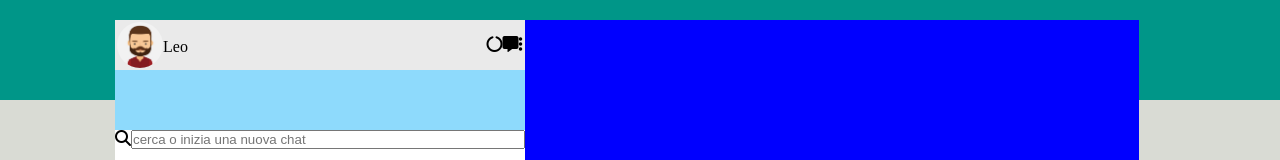
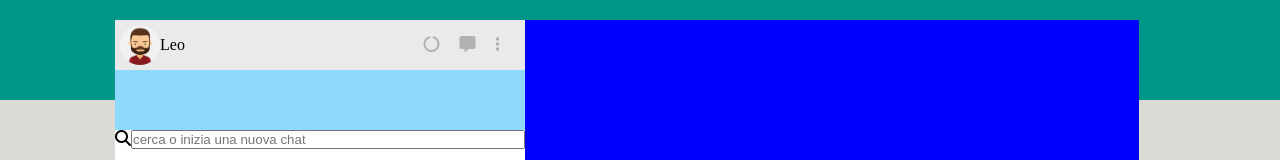
Before and after one commit to leonardoserra/vue-boolzapp, a plain HTML site: page index.html in a window 1280 px wide. Shown: the top 160 px of the page. Drawn offline with nearby package versions, Linux system fonts and the light colour scheme.

Commit message:
account bar complete

```diff
--- a/css/style.css
+++ b/css/style.css
@@ -10,6 +10,7 @@
     --secondary-color:#ffffff;
     --tertiary-color:#e9ebeb;
     --quaternary-color:#8edafc;
+    --fifth-color:#b1b1b1;
 }
 
 /*utility rules*/
@@ -75,11 +76,20 @@
     height: 50px;
     width: 100%;
     background-color: var(--primary-color);
-    padding: 2px;
+    padding: 5px;
 }
 
 .user{
-height: 100%;
+    height: 100%;
+}
+
+.user-options{
+    padding: 0px 20px;
+}
+
+.user-options-icon{
+    margin-left: 20px;
+    color: var(--fifth-color);
 }
 
 .rounded-frame{
@@ -93,10 +103,6 @@ height: 100%;
 
 }
 
-.my-name{
-    line-height: 50px;
-}
-
 .notify-bar{
     height: 60px;
     background-color: var(--quaternary-color);
--- a/index.html
+++ b/index.html
@@ -26,17 +26,17 @@
                         <!--account-bar-->
                         <div class="account-bar d-flex space-between align-center">
                             <!--parte sx-->
-                            <div class="user d-flex">
+                            <div class="user d-flex align-center">
                                 <div class="rounded-frame">
                                     <img src="./img/avatar_io.jpg" alt="mine"/>
                                 </div>
-                                <span class="my-name">Leo</span>
+                                <div class="my-name">Leo</div>
                             </div>
                             <!--parte dx-->
                             <div class="user-options">
-                                <i class="fa-solid fa-circle-notch"></i>
-                                <i class="fa-solid fa-message"></i>
-                                <i class="fa-solid fa-ellipsis-vertical"></i>
+                                <i class="user-options-icon fa-solid fa-circle-notch"></i>
+                                <i class="user-options-icon fa-solid fa-message"></i>
+                                <i class="user-options-icon fa-solid fa-ellipsis-vertical"></i>
                             </div>
                         </div>
 
```
